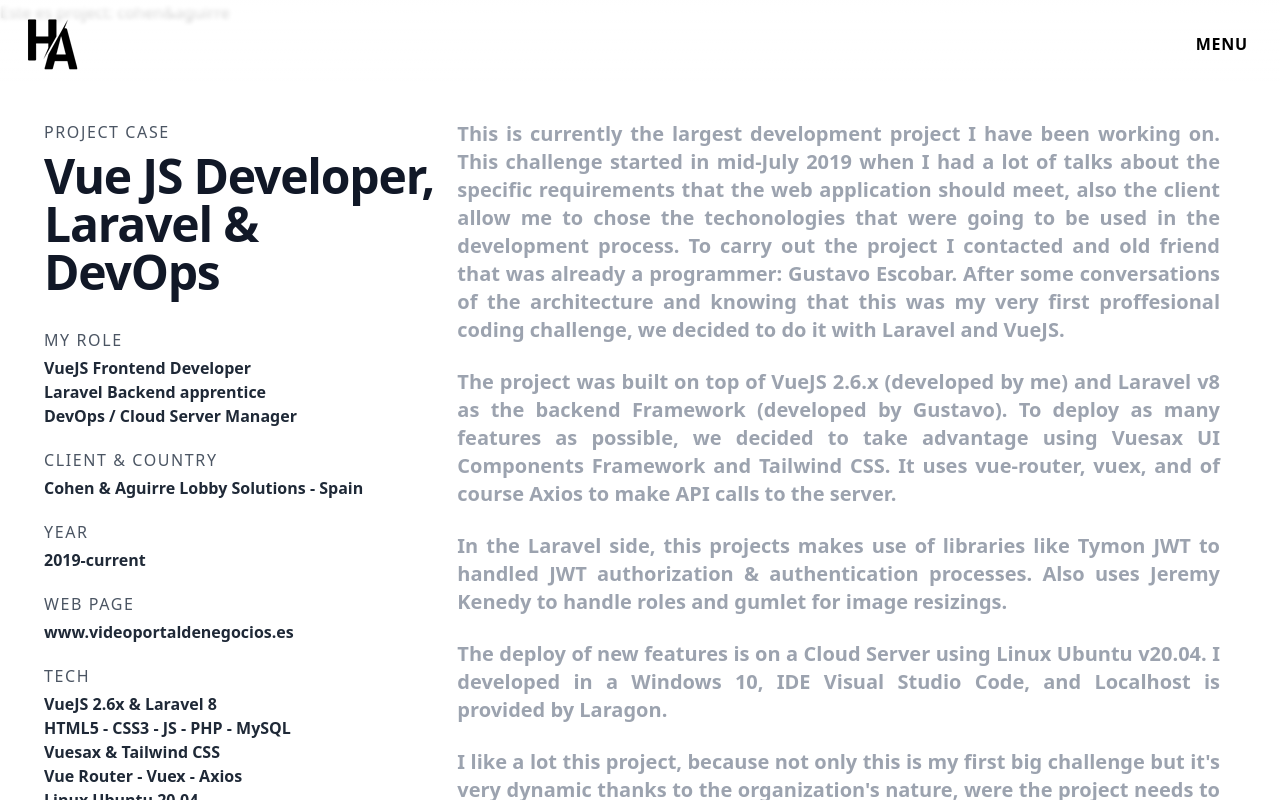
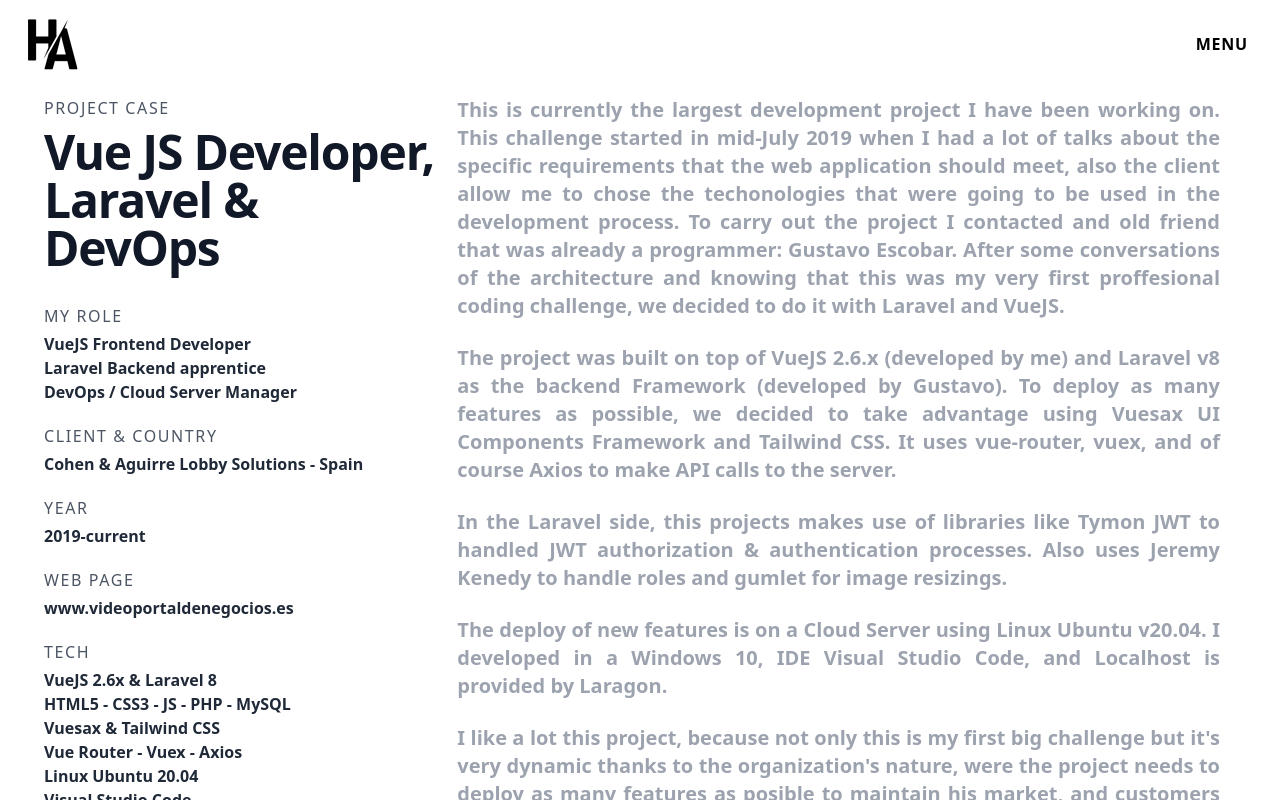
Before and after one commit to hjalbarran/portfolio-v1, a Vue app: page / in a window 1280 px wide. Both pictures are taken after a click on the element 938 px from the left and 1082 px from the top of the page. Shown: the top 800 px of the page. Built offline with nearby package versions, Linux system fonts and the light colour scheme.

Commit message:
deleting non used code

```diff
--- a/src/views/ProjectDetails.vue
+++ b/src/views/ProjectDetails.vue
@@ -1,6 +1,6 @@
 <template>
 <div>
-    <h1>Este es project: {{ projectSlug }}</h1>
+    <!-- <h1>Este es project: {{ projectSlug }}</h1> -->
 
     <section class="text-gray-800 body-font">
         <div class="container flex flex-wrap px-5 lg:px-11 pt-24 mx-auto">
```
Also changed, not shown: src/views/About.vue (+0 -50 lines).
